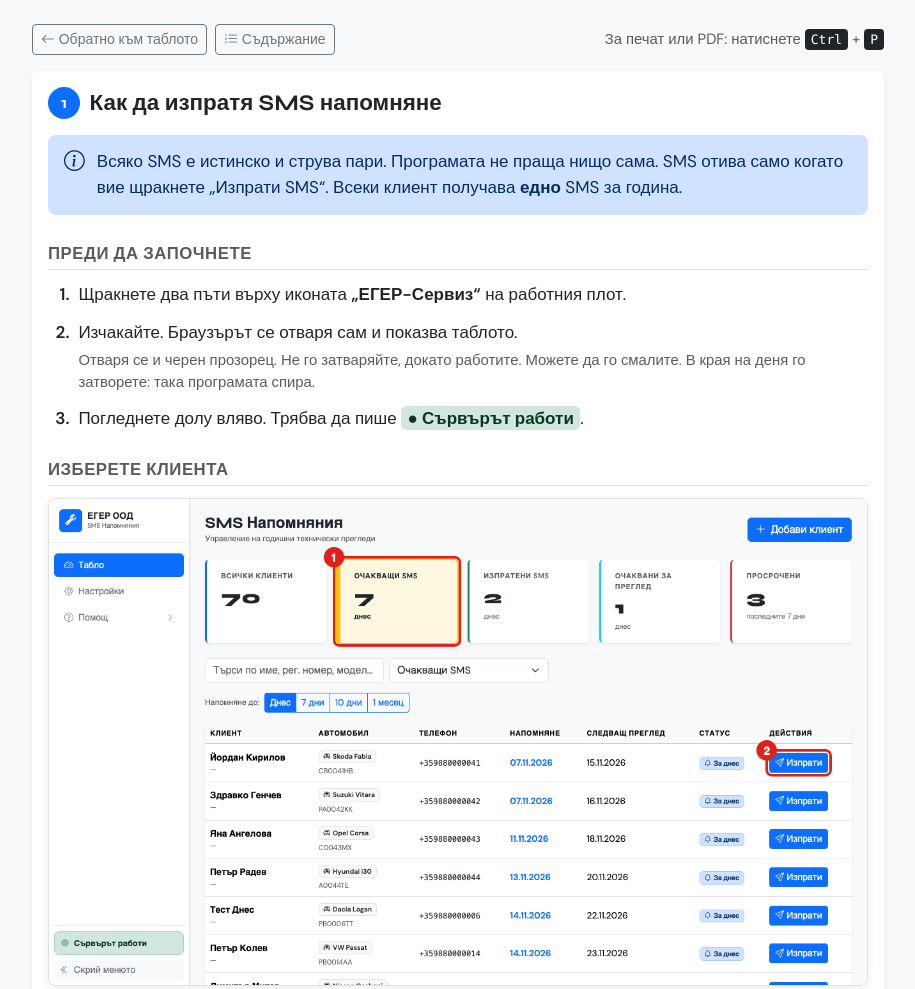
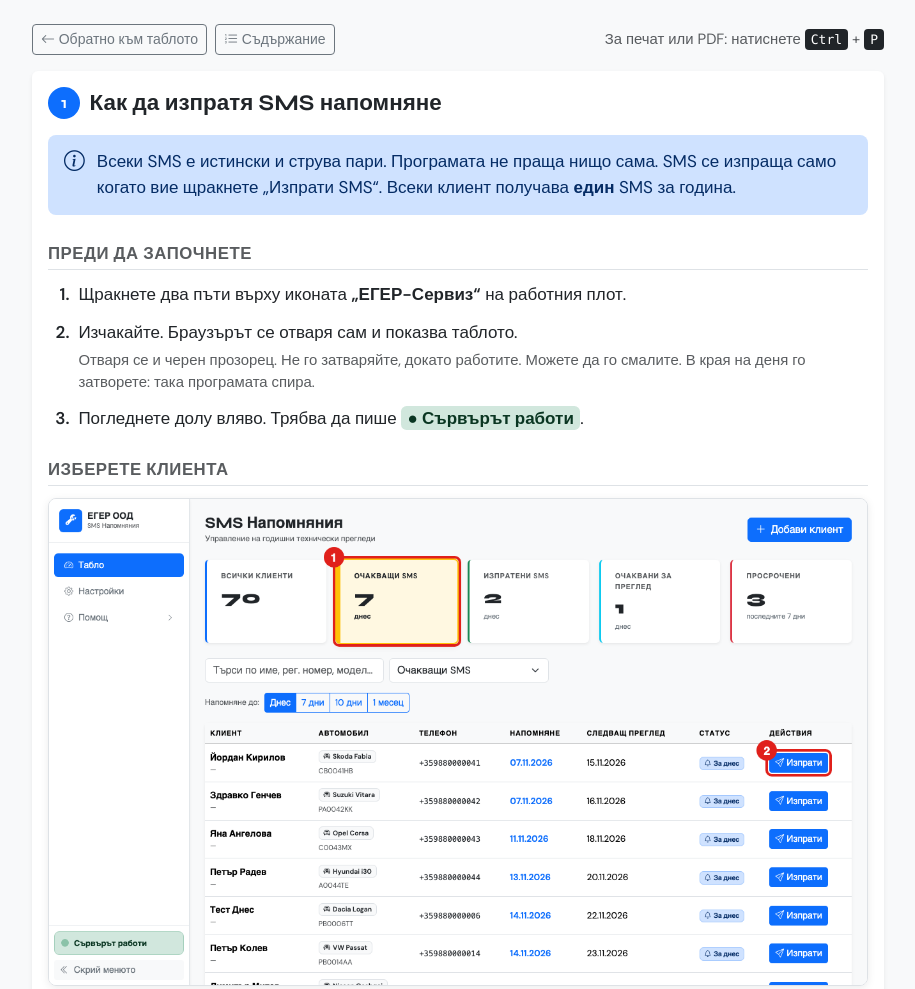
Before and after one commit to BaiGanio/eger-ood, a website with bundled scripts: page staff/public/help/sms.html in a window 1280 px wide. Shown: the top 989 px of the page, without its empty margins (182-1097 px from the left). Built offline with nearby package versions, Linux system fonts and the light colour scheme.

```diff
--- a/staff/public/help/sms.html
+++ b/staff/public/help/sms.html
@@ -36,9 +36,9 @@
       <div class="info-box">
         <i class="bi bi-info-circle"></i>
         <div>
-          Всяко SMS е истинско и струва пари. Програмата не праща нищо сама.
-          SMS отива само когато вие щракнете „Изпрати SMS“.
-          Всеки клиент получава <strong>едно</strong> SMS за година.
+          Всеки SMS е истински и струва пари. Програмата не праща нищо сама.
+          SMS се изпраща само когато вие щракнете „Изпрати SMS“.
+          Всеки клиент получава <strong>един</strong> SMS за година.
         </div>
       </div>
 
--- a/staff/public/help/tasks.js
+++ b/staff/public/help/tasks.js
@@ -12,7 +12,7 @@ export const HELP_TASKS = [
   { page: 'add.html',      ready: true,  short: 'Нов клиент',            title: 'Как да добавя клиент' },
   { page: 'edit.html',     ready: true,  short: 'Промяна и изтриване',   title: 'Как да променя или изтрия клиент' },
   { page: 'passed.html',   ready: true,  short: 'Минал преглед',         title: 'Клиентът мина прегледа' },
-  { page: 'cards.html',    ready: true,  short: 'Картите и периодите',   title: 'Кой трябва да получи SMS днес' },
+  { page: 'cards.html',    ready: true,  short: 'Карти и периодите',    title: 'Кой трябва да получи SMS днес' },
   { page: 'overdue.html',  ready: true, short: 'Просрочени',            title: 'Какво значи „Просрочени“' },
   { page: 'days-off.html', ready: true, short: 'Почивни дни',           title: 'Почивни дни и защо SMS идва по-рано' },
   { page: 'template.html', ready: true, short: 'SMS шаблон и цена',     title: 'SMS шаблон и цена' },
```
Also changed, not shown: staff/public/help/cards.html (+1 -1 lines).
